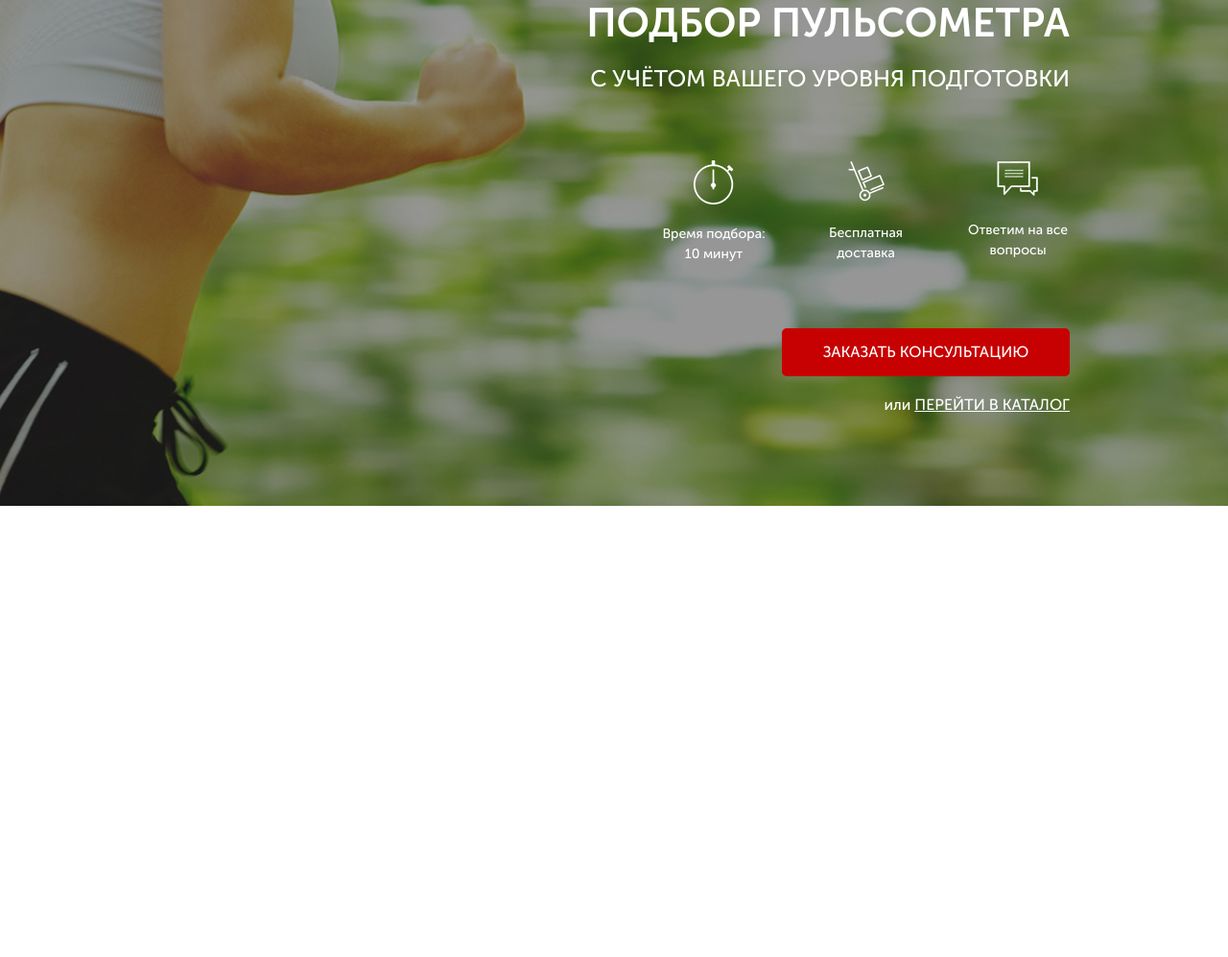
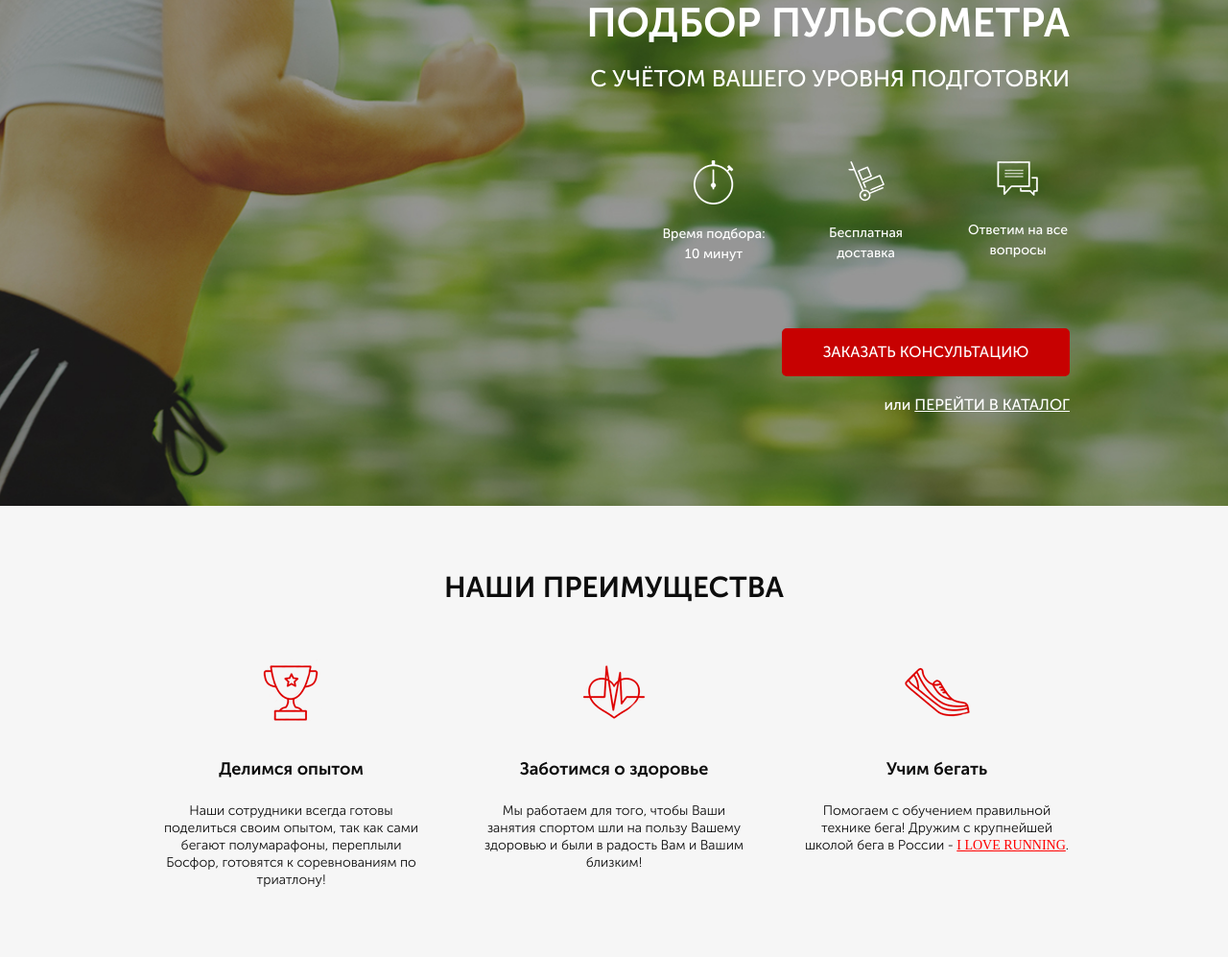
Before and after one commit to mixamonakh/Pulse, a website: page src/index.html in a window 1280 px wide. Shown: the part 165-1162 px from the top of the page at 96% size. Before the commit the page ends 800 px from the top, so only its background shows below. Drawn offline with Linux system fonts and the light colour scheme.

Commit message:
adaptiv 1,2 block

```diff
--- a/src/index.html
+++ b/src/index.html
@@ -57,5 +57,27 @@
 
         </div>
     </div>
+    <div class="benefit">
+        <div class="container">
+            <div class="benefit__header">НАШИ ПРЕИМУЩЕСТВА</div>
+            <div class="benefit__icons">
+                <div class="benefit__icon">
+                    <img src="icons/cup.png" alt="cup">
+                    <div class="benefit__subheader">Делимся опытом</div>
+                    <div class="benefit__text">Наши сотрудники всегда готовы поделиться своим опытом, так как сами бегают полумарафоны, переплыли Босфор, готовятся к соревнованиям по триатлону!</div>
+                </div>
+                <div class="benefit__icon">
+                    <img src="icons/heart.png" alt="heart">
+                    <div class="benefit__subheader">Заботимся о здоровье</div>
+                    <div class="benefit__text">Мы работаем для того, чтобы Ваши занятия спортом шли на пользу Вашему здоровью и были в радость Вам и Вашим близким!</div>
+                </div>
+                <div class="benefit__icon">
+                    <img src="icons/shoe.png" alt="shoe">
+                    <div class="benefit__subheader">Учим бегать</div>
+                    <div class="benefit__text">Помогаем с обучением правильной технике бега! Дружим с крупнейшей школой бега в России - <a href="#">I LOVE RUNNING</a>.</div>
+                </div>
+            </div>
+        </div>
+    </div>
 </body>
 </html>
--- /dev/null
+++ b/src/sass/blocks/_benefit.scss
@@ -0,0 +1,40 @@
+.benefit {
+    min-height: 470px;
+    padding: 70px 0 64px 0;
+    background: #F6F6F6;
+    &__header {
+        text-align: center;
+        font-weight: bold;
+        font-size: 30px;
+        line-height: 30px;
+        color: #0D0D0D;
+    }
+    &__icons {
+        display: flex;
+        justify-content: space-between;
+        margin-top: 60px;
+    }
+    &__icon {
+        text-align: center;
+    }
+    &__subheader {
+        color: #0D0D0D;
+        font-weight: bold;
+        font-size: 18px;
+        line-height: 29px;
+        margin-top: 35px;
+    }
+    &__text {
+        color: #0D0D0D;
+        font-weight: 300;
+        font-size: 14px;
+        line-height: 18px;
+        margin-top: 20px;
+        width: 277px;
+    }
+        a {
+            color: red;
+            text-decoration: underline;
+            font-family: MuseoSansCyrl;
+        }
+}
--- a/src/sass/style.scss
+++ b/src/sass/style.scss
@@ -12,3 +12,4 @@ a {
 @import 'blocks/promo';
 @import 'blocks/header.scss';
 @import 'blocks/buttons';
+@import 'blocks/benefit';
```
Also changed, not shown: src/css/style.min.css.
